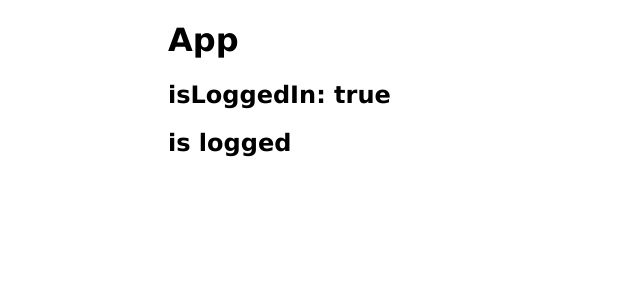
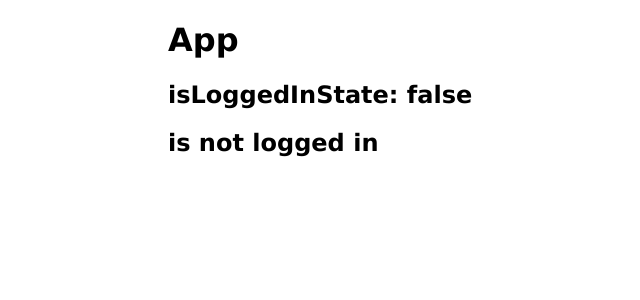
Before and after one commit to MariusCodeAcademy/type8-react-04-state-lifecycle-hooks, a React (Create React App) app: page / in a window 1280 px wide. Shown: the top 300 px of the page, without its empty margins (172-812 px from the left). Built offline with nearby package versions, Linux system fonts and the light colour scheme.

Commit message:
counter uzd

```diff
--- a/src/App.jsx
+++ b/src/App.jsx
@@ -1,20 +1,30 @@
+import { useState } from 'react';
 import './App.css';
 
 function App() {
   // State - react componento specialus kintamasis nuo kurio gali priklausyti kaip atvsivaizduoja jsx
   console.log('<App /> ran');
+  const [isLoggedInState, setIsLoggedInState] = useState(true);
+  // const isLoggedInState = loggedStateResult[0]
+  // console.log('isLoggedInState ===', isLoggedInState);
+
   let isLoggedIn = true;
 
   setTimeout(() => {
+    console.log('setTimeout ran ====================');
     isLoggedIn = false;
-    console.log('isLoggedIn ===', isLoggedIn);
+    // niekada tiesiogiai neprilyginam state jokiai reiksmei
+    // isLoggedInState = false;
+    setIsLoggedInState(false);
+    // console.log('isLoggedInState ===', isLoggedInState);
+    // console.log('isLoggedIn ===', isLoggedIn);
   }, 3000);
 
   return (
     <div className='App container'>
       <h1>App</h1>
-      <h2>isLoggedIn: {isLoggedIn.toString()}</h2>
-      <h2>{isLoggedIn ? 'is logged' : 'is not logged in'}</h2>
+      <h2>isLoggedInState: {isLoggedInState.toString()}</h2>
+      <h2>{isLoggedInState ? 'is logged' : 'is not logged in'}</h2>
     </div>
   );
 }
--- /dev/null
+++ b/src/components/Counter.jsx
@@ -0,0 +1,4 @@
+// create Counter komponeta
+// atvaizdujam div ir h2
+// h2 reiksme bus state kintamasis (0)
+// kas 2 sekundes norim didinti kintamojo reiksme 1
```
Also changed, not shown: 1 other file (tests, documents, lock files or other folders).
